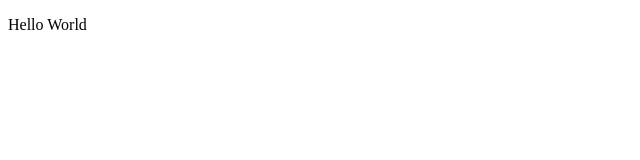
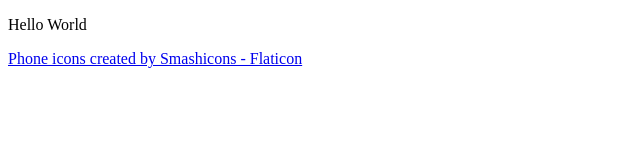
Before and after one commit to kianmm2/kianmm2.github.io, a plain HTML site: page index.html in a window 1280 px wide. Shown: the whole page, without its empty margins (0-640 px from the left). Drawn offline with Linux system fonts and the light colour scheme.

Commit message:
added an icon

```diff
--- a/index.html
+++ b/index.html
@@ -5,10 +5,16 @@
   <meta name="viewport" content="width=device-width, initial-scale=1.0">
   <meta name="description" content="Kian Murphey's Portfolio">
   <title>Kian Murphey | Portfolio</title>
+  <link rel="icon" type="image/png" href="assets\phone.png">
 </head>
 
 <body>
 <p>Hello World</p>
+
+
+
+
+<a href="https://www.flaticon.com/free-icons/phone" title="phone icons">Phone icons created by Smashicons - Flaticon</a>
 </body>
 
 </html>
```
Also changed, not shown: assets/phone.png (added).
